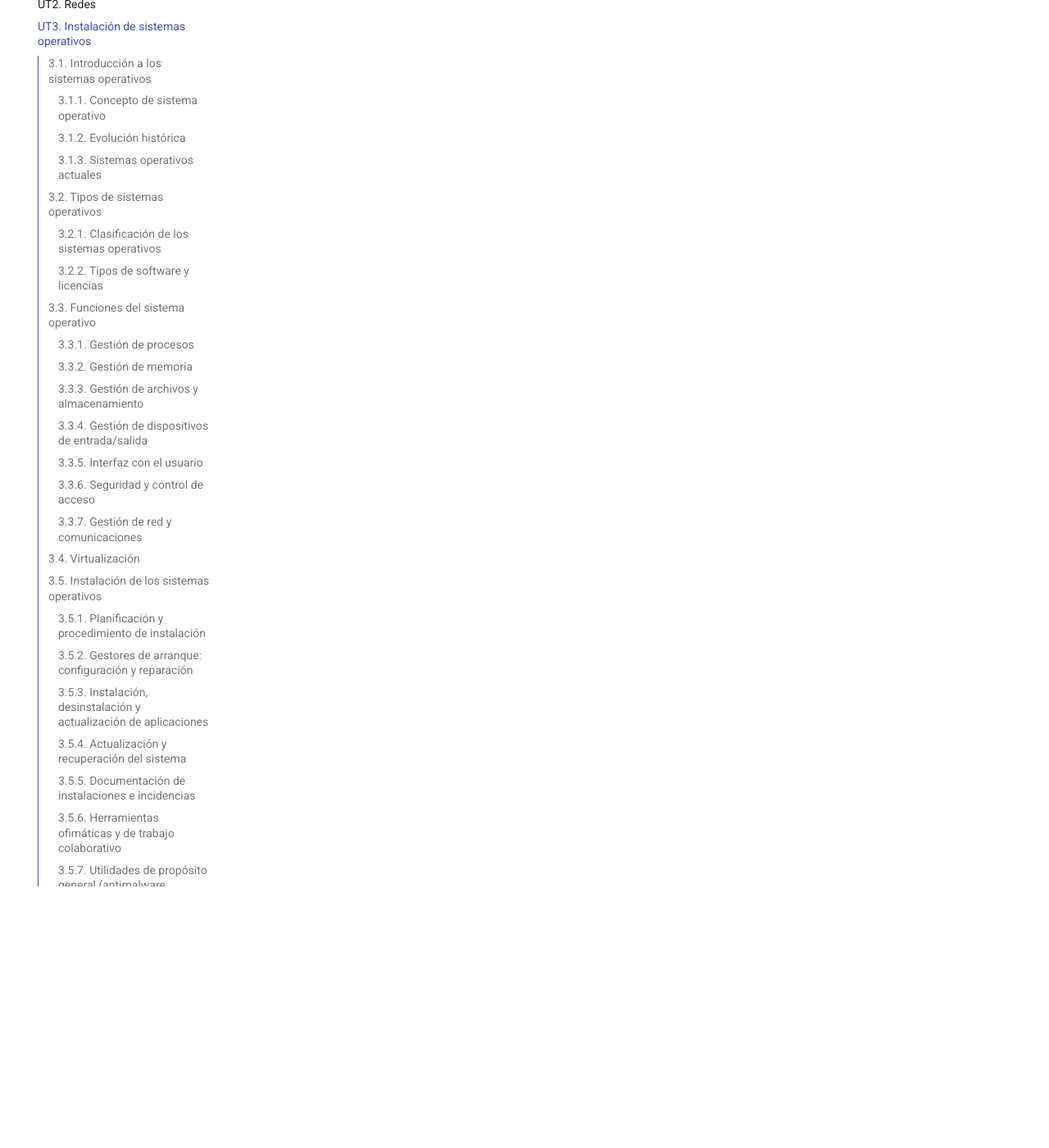
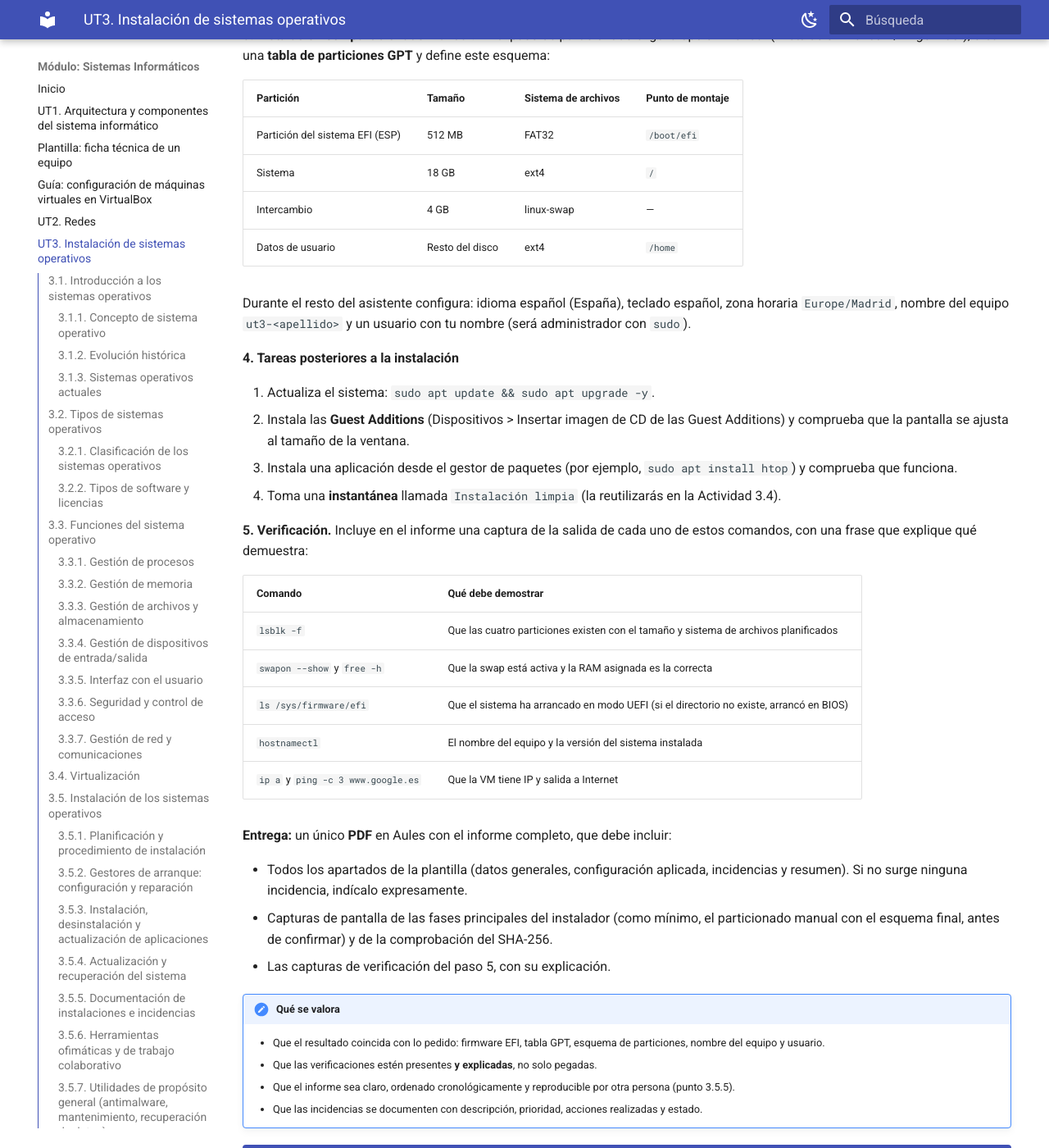
Before and after one commit to angelabserrano/sistemas-informaticos, an MkDocs documentation site: the page built from docs/ut3.md, in a window 1280 px wide and 1400 px high, scrolled down 21907 px. Shown: the whole window at 82% size. Built offline with MkDocs 1.6.1 and Material for MkDocs 9.7.7, drawn with Linux system fonts in a browser that asks for light colours; some of the changed text lies outside the part shown.

Commit message:
UT3: concreta la Actividad 3.2 con requisitos, particionado, verificación y entrega
Co-Authored-By: Claude Opus 5.5 <noreply@anthropic.com>
Claude-Session: https://claude.ai/code/session_01G23AmcSrbXXK4UvazEDZrZ

```diff
--- a/docs/ut3.md
+++ b/docs/ut3.md
@@ -537,7 +537,62 @@ Las **suites ofimáticas** agrupan aplicaciones para las tareas más comunes en
 **Actividad 3.2 — Instalación documentada de un SO**
 {: .actividad-titulo}
 
-Instala una distribución Linux (por ejemplo, Ubuntu) en una máquina virtual, documentando cada fase del proceso (particionado elegido, configuración inicial, incidencias encontradas) a partir de esta **[plantilla de informe técnico de instalación](plantilla-informe-instalacion.md)**, siguiendo la estructura vista en el punto 3.5.5.
+**Actividad individual.** Instala **Ubuntu Desktop** (la versión LTS más reciente) en una máquina virtual de VirtualBox, con un **particionado manual** que tú mismo/a definas, y documenta todo el proceso en un informe técnico siguiendo la **[plantilla de informe técnico de instalación](plantilla-informe-instalacion.md)** y la estructura vista en el punto 3.5.5.
+
+**1. Preparación (antes de crear la máquina virtual)**
+
+- Descarga la ISO desde la web oficial de Ubuntu y **comprueba su suma SHA-256** frente a la publicada en la web (punto 3.5.3): en Windows, con `Get-FileHash archivo.iso` en PowerShell; en Linux, con `sha256sum archivo.iso`.
+- Comprueba que los requisitos mínimos de la versión elegida se cumplen con los recursos que vas a asignar a la VM.
+
+**2. Creación de la máquina virtual** (sigue el [apéndice de la guía de VirtualBox](guia-virtualbox.md#apendice-crear-una-maquina-virtual-desde-cero), **sin** instalación desatendida):
+
+| Parámetro | Valor |
+| --- | --- |
+| Nombre | `UT3-Ubuntu-<apellido>` |
+| Procesador / RAM | 2 núcleos / 4 GB |
+| Disco | VDI, reservado dinámicamente, 25 GB |
+| Firmware | **EFI habilitado** (Configuración > Sistema > Placa base > *Habilitar EFI*) |
+| Red | Adaptador 1 en **NAT** |
+
+**3. Instalación con particionado manual.** En el paso de particionado elige la opción manual (*"Instalación manual"* / *"Algo más"*), crea una **tabla de particiones GPT** y define este esquema:
+
+| Partición | Tamaño | Sistema de archivos | Punto de montaje |
+| --- | --- | --- | --- |
+| Partición del sistema EFI (ESP) | 512 MB | FAT32 | `/boot/efi` |
+| Sistema | 18 GB | ext4 | `/` |
+| Intercambio | 4 GB | linux-swap | — |
+| Datos de usuario | Resto del disco | ext4 | `/home` |
+
+Durante el resto del asistente configura: idioma español (España), teclado español, zona horaria `Europe/Madrid`, nombre del equipo `ut3-<apellido>` y un usuario con tu nombre (será administrador con `sudo`).
+
+**4. Tareas posteriores a la instalación**
+
+1. Actualiza el sistema: `sudo apt update && sudo apt upgrade -y`.
+2. Instala las **Guest Additions** (Dispositivos > Insertar imagen de CD de las Guest Additions) y comprueba que la pantalla se ajusta al tamaño de la ventana.
+3. Instala una aplicación desde el gestor de paquetes (por ejemplo, `sudo apt install htop`) y comprueba que funciona.
+4. Toma una **instantánea** llamada `Instalación limpia` (la reutilizarás en la Actividad 3.4).
+
+**5. Verificación.** Incluye en el informe una captura de la salida de cada uno de estos comandos, con una frase que explique qué demuestra:
+
+| Comando | Qué debe demostrar |
+| --- | --- |
+| `lsblk -f` | Que las cuatro particiones existen con el tamaño y sistema de archivos planificados |
+| `swapon --show` y `free -h` | Que la swap está activa y la RAM asignada es la correcta |
+| `ls /sys/firmware/efi` | Que el sistema ha arrancado en modo UEFI (si el directorio no existe, arrancó en BIOS) |
+| `hostnamectl` | El nombre del equipo y la versión del sistema instalada |
+| `ip a` y `ping -c 3 www.google.es` | Que la VM tiene IP y salida a Internet |
+
+**Entrega:** un único **PDF** en Aules con el informe completo, que debe incluir:
+
+- Todos los apartados de la plantilla (datos generales, configuración aplicada, incidencias y resumen). Si no surge ninguna incidencia, indícalo expresamente.
+- Capturas de pantalla de las fases principales del instalador (como mínimo, el particionado manual con el esquema final, antes de confirmar) y de la comprobación del SHA-256.
+- Las capturas de verificación del paso 5, con su explicación.
+
+!!! note "Qué se valora"
+    - Que el resultado coincida con lo pedido: firmware EFI, tabla GPT, esquema de particiones, nombre del equipo y usuario.
+    - Que las verificaciones estén presentes **y explicadas**, no solo pegadas.
+    - Que el informe sea claro, ordenado cronológicamente y reproducible por otra persona (punto 3.5.5).
+    - Que las incidencias se documenten con descripción, prioridad, acciones realizadas y estado.
 
 **Actividad 3.3 — Arranque dual y reparación de GRUB**
 {: .actividad-titulo}
```
